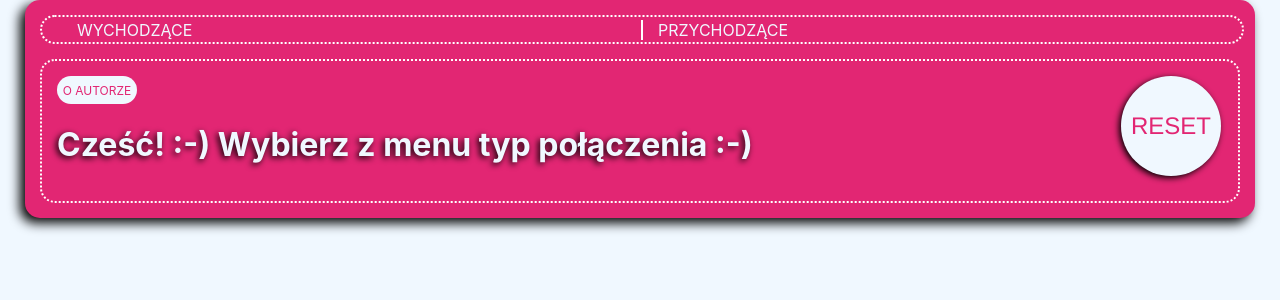
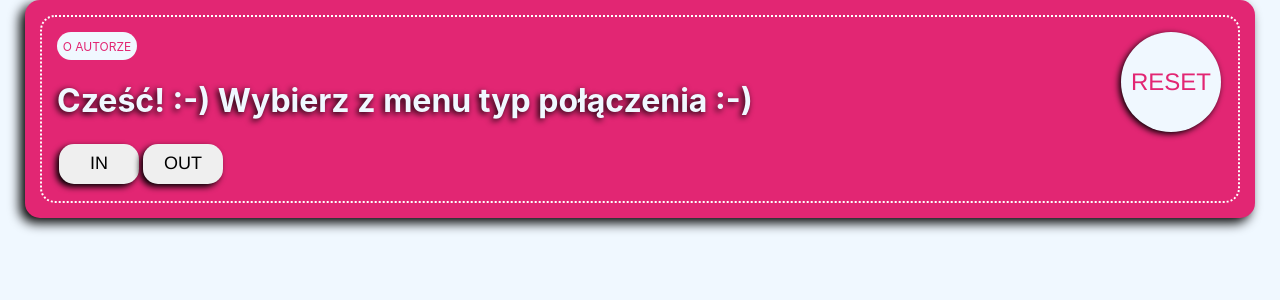
Before and after one commit to dawidkozakiewicz/Final_Solution, a React (Create React App) app: page / in a window 1280 px wide. Shown: the top 300 px of the page. Built offline with nearby package versions, Linux system fonts and the light colour scheme.

Commit message:
deleting react router

```diff
--- a/src/App.js
+++ b/src/App.js
@@ -1,38 +1,25 @@
 import Beginning from './Beginning'
-import {
-  BrowserRouter as Router,
-  Switch,
-  Route,
-  Link
-} from "react-router-dom";
+import { useState } from 'react';
 import Outcomings from './Outcomings'
 
 
 
 
 function App() {
+  const [connectionType, setConnectionType] = useState(null)
+
   return (
-    <Router>
-      <div className="Navbar">
-        <Link className="Link" to="/wychodzace">WYCHODZĄCE</Link>
-        <Link className="Link" to="/przychodzace">PRZYCHODZĄCE</Link>
-      </div>
+    <>
       <div className="Beginning" >
         <a href="http://dawidkozakiewicz.com/" target="_blank"><div className="author">O AUTORZE</div></a>
-        <Link to="/"><button className="reset">RESET</button></Link>
-        <Switch>
-          <Route exact path="/">
-            <h1>Cześć! :-) Wybierz z menu typ połączenia :-)</h1>
-          </Route>
-          <Route path="/przychodzace">
-            <Beginning />
-          </Route>
-          <Route path="/wychodzace">
-            <Outcomings />
-          </Route>
-        </Switch>
+        <button onClick={() => setConnectionType(null)} className="reset">RESET</button>
+        <h1>Cześć! :-) Wybierz z menu typ połączenia :-)</h1>
+        <button onClick={() => setConnectionType('in')}>IN</button>
+        <button onClick={() => setConnectionType('out')}>OUT</button>
+        {connectionType === null ? (<></>) : connectionType === 'in' ? (<Beginning />) : (<Outcomings />)}
+
       </div>
-    </Router>
+    </>
   );
 }
 
```
